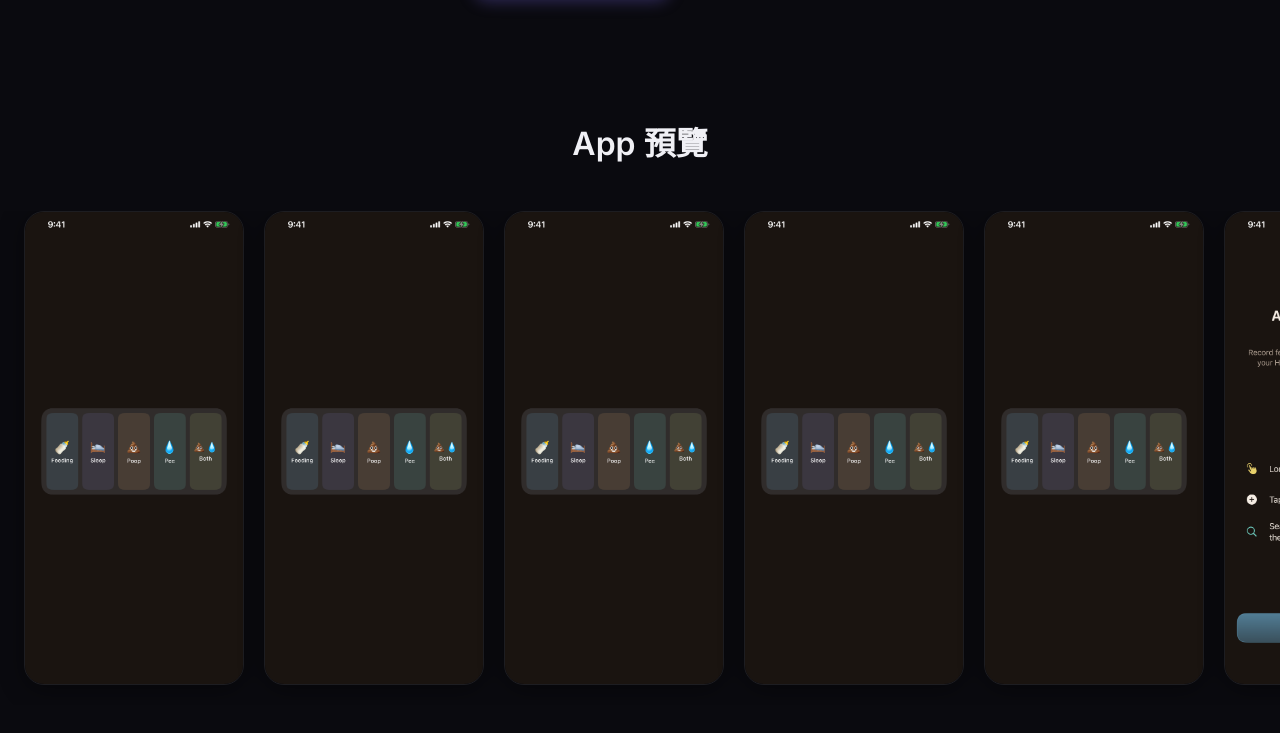
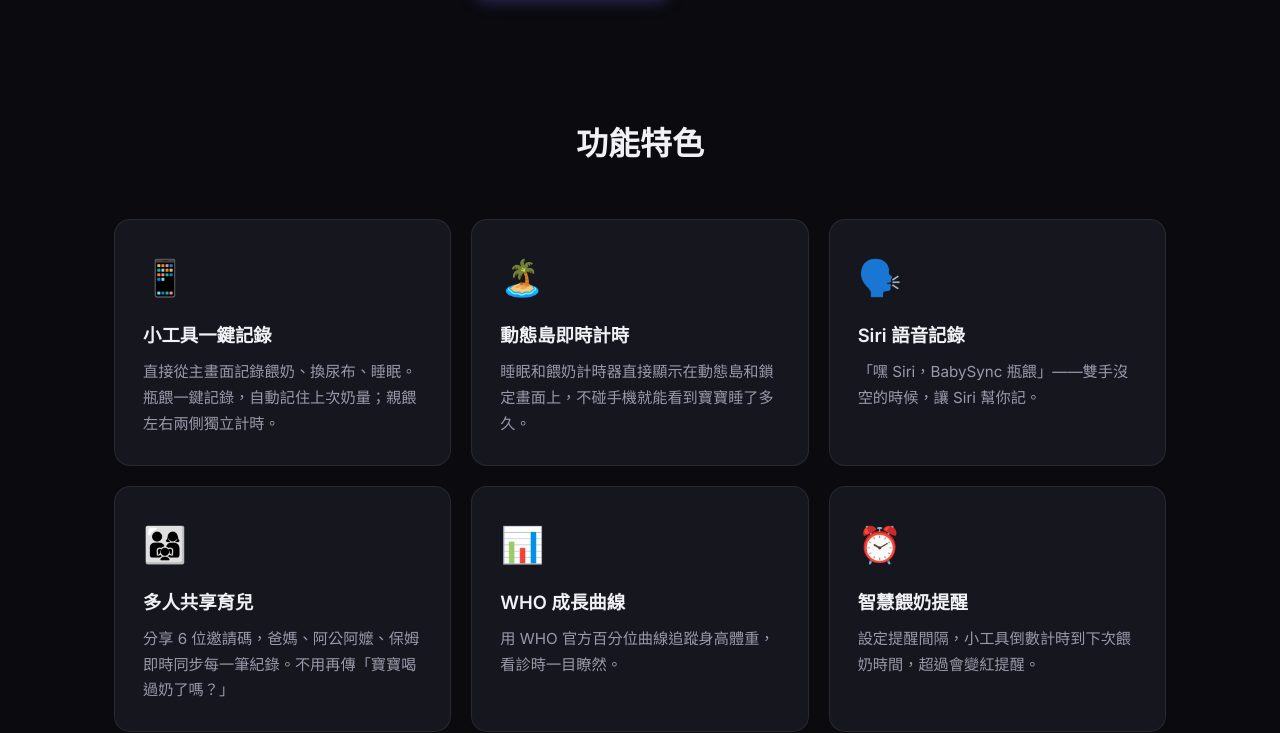
Before and after one commit to Wei789/wei789.github.io, a plain HTML site: page babysync.html in a window 1280 px wide. Shown: the part 541-1274 px from the top of the page. Drawn offline with Linux system fonts and the light colour scheme.

Commit message:
Update babysync.html

```diff
--- a/babysync.html
+++ b/babysync.html
@@ -341,23 +341,6 @@
     </div>
   </section>
 
-  <!-- Screenshots -->
-  <section class="screenshots">
-    <div class="container">
-      <h2>App 預覽</h2>
-    </div>
-    <div class="screenshot-scroll">
-      <img src="babysync/iPhone 14 Plus-04_Home.png" alt="Home Dashboard" loading="lazy" />
-      <img src="babysync/iPhone 14 Plus-03_Widget.png" alt="Interactive Widget" loading="lazy" />
-      <img src="babysync/iPhone 14 Plus-05_Feeding.png" alt="Feeding Tracker" loading="lazy" />
-      <img src="babysync/iPhone 14 Plus-06_Sleep.png" alt="Sleep Timer" loading="lazy" />
-      <img src="babysync/iPhone 14 Plus-07_Diaper.png" alt="Diaper Log" loading="lazy" />
-      <img src="babysync/iPhone 14 Plus-01_WidgetTutorial.png" alt="Widget Tutorial" loading="lazy" />
-      <img src="babysync/iPhone 14 Plus-02_SiriTutorial.png" alt="Siri Tutorial" loading="lazy" />
-      <img src="babysync/iPhone 14 Plus-08_Settings.png" alt="Settings" loading="lazy" />
-    </div>
-  </section>
-
   <!-- Features -->
   <section class="features" id="features">
     <div class="container">
```
